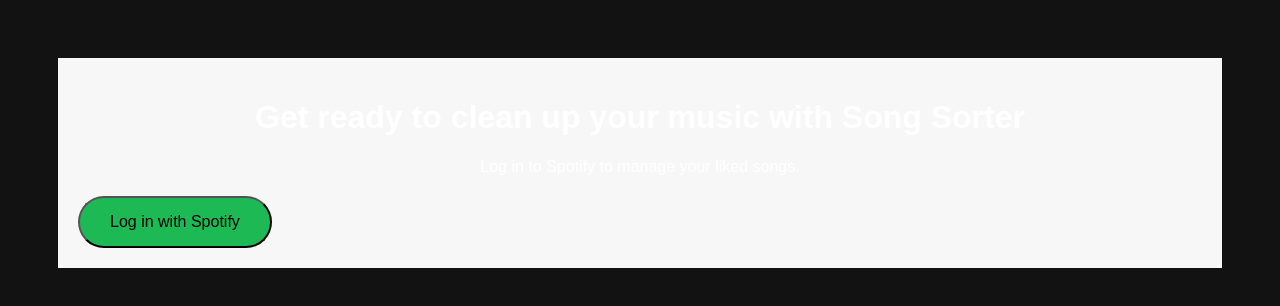
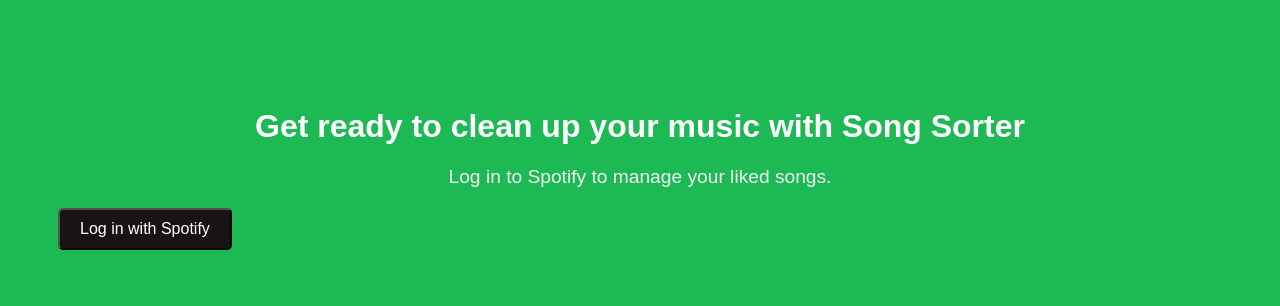
Before and after one commit to Sam-Phillips3322/Spotify_Project, a website: page public/index.html in a window 1280 px wide. Drawn offline with Linux system fonts and the light colour scheme.

Commit message:
attempt to sort login issue

```diff
--- a/public/script.js
+++ b/public/script.js
@@ -19,9 +19,30 @@
     }
 
     // Login button click handler
-    loginButton.addEventListener('click', () => {
-        window.location.href = '/login'; // Redirect to Spotify login
+    document.getElementById('login-button').addEventListener('click', () => {
+        event.preventDefault(); // Prevents default form submit or page reload
+        window.location.href = '/login'; // Redirects to the /login route on the backend
     });
+
+
+    // Detect the access token in the url after the redirect
+    document.addEventListener('DOMContentLoaded', () => {
+        const params = new URLSearchParams(window.location.search);
+        const accessToken = params.get('access_token');
+
+        if (accessToken) {
+            console.log('Authenticated with token:', accessToken);
+            document.querySelector('#login-button').style.display = 'none'; // Hide login button
+            document.querySelector('#song-container').style.display = 'block'; // Show songs section
+
+            // Fetch and display liked songs here using the accessToken
+        } else {
+            document.querySelector('#login-button').style.display = 'block'; // Show login button
+            document.querySelector('#song-container').style.display = 'none'; // Hide songs section
+        }
+    });
+
+
 
     // Function to fetch liked songs from the backend API
     async function fetchLikedSongs(token) {
--- a/public/style.css
+++ b/public/style.css
@@ -2,31 +2,42 @@
     font-family: Arial, sans-serif;
     text-align: center;
     padding: 50px;
-    background-color: #121212;
-    color: white;
+    background-color: #1db954;
+    color: #ffffff;
 }
 
 .login-btn {
     display: inline-block;
-    background-color: #1DB954;
-    color: black;
-    padding: 15px 30px;
-    font-size: 16px;
-    border-radius: 30px;
+    background-color: #191414;
+    color: #ffffff;
+    padding: 10px 20px;
+    font-size: 1rem;
+    border-radius: 5px;
     text-decoration: none;
     margin-top: 20px;
+    cursor: pointer;
 }
 
 .login-btn:hover {
     background-color: #1ed760;
+    /* Hover effect with brighter green */
+    color: #000000;
+    /* Black text on hover */
 }
 
 /* General app container */
-.app {
-    font-family: Arial, sans-serif;
-    text-align: center;
-    background-color: #f7f7f7;
-    padding: 20px;
+.app h1 {
+    color: #ffffff;
+    /* Ensure the title is white */
+    font-size: 2rem;
+    margin-top: 50px;
+}
+
+.app p {
+    color: #f1f1f1;
+    /* Slightly lighter shade for the paragraph text */
+    font-size: 1.2rem;
+    margin: 20px 0;
 }
 
 /* Card container */
--- a/server.js
+++ b/server.js
@@ -27,6 +27,7 @@
         redirect_uri: redirectUri,
         scope: 'user-library-read user-library-modify', // Permissions to read and modify liked songs
     })}`;
+    console.log("Redirecting to Spotify auth URL:", authUrl); // Debugging log
     res.redirect(authUrl);
 });
 
@@ -48,8 +49,9 @@
                 },
             }
         );
-        accessToken = response.data.access_token; // Get and store the access token
-        res.redirect('/'); // Redirect to the main app after successful authentication
+        const accessToken = response.data.access_token;
+        // Redirect user back to the frontend with access_token in the query
+        res.redirect(`/?access_token=${accessToken}`);
     } catch (error) {
         console.error('Error exchanging code for access token:', error.message);
         res.send('Authentication failed.');
```
